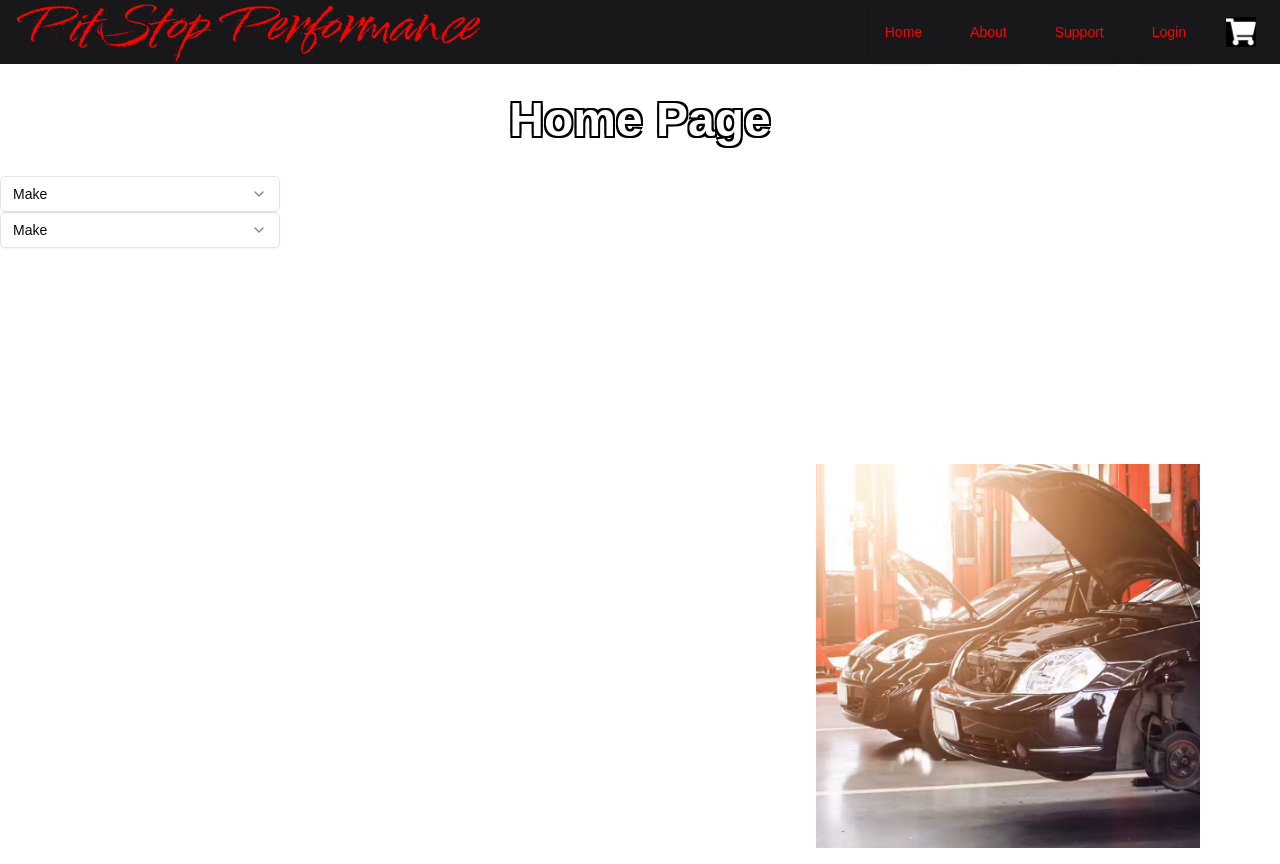
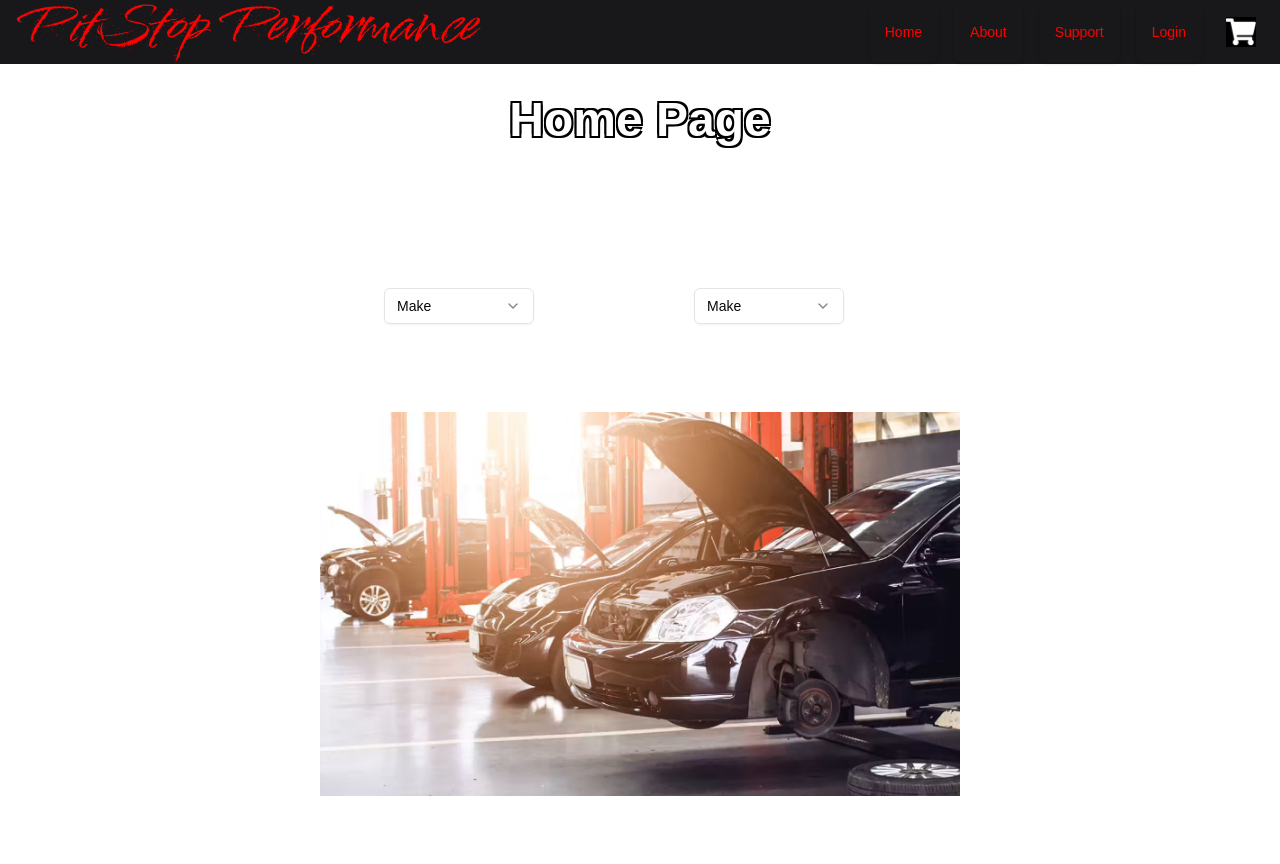
Before and after one commit to dannya101/Car-Parts-E-commerce, a Next.js app in the folder pitstop-performace/: page / in a window 1280 px wide. After the commit the page ends 800 px from the top, so only its background shows below. Built offline with nearby package versions, Linux system fonts and the light colour scheme.

Commit message:
Finished Draft, successfully moved images correctly

```diff
--- a/pitstop-performace/src/app/page.tsx
+++ b/pitstop-performace/src/app/page.tsx
@@ -3,19 +3,17 @@ import { SelectScrollable } from "@/components/selectbutton";
 
 
 export default function Home() {
+  const picConfigs = 'absolute bottom-1 left-1/2 transform -translate-x-1/2 w-1/2 h-96 fade-background animate-fade-in';
   return (
-
-    <div className="relative min-h-screen">
-        <div className="absolute top-1/2 right-20 w-96 h-96 fade-background animate-fade-in"></div>
-        <div className="absolute top-1/2 right-20 w-96 h-96 fade-background animate-fade-in delay-2000"></div>
-        <div className="absolute top-1/2 right-20 w-96 h-96 fade-background animate-fade-in delay-4000"></div>
+    <div className="">
+      <div style={{position : "fixed"}} className={`${picConfigs}`}/>
+      <div style={{position : "fixed"}} className={`${picConfigs} delay-2000`}/>
+      <div style={{position : "fixed"}} className={`${picConfigs} delay-4000`}/>
       <div className="relative z-10 p-8">
         <h1 className="text-white text-5xl text-border font-bold flex justify-center">Home Page</h1>
       </div>
-      <div className="relative top-1/3 z-10">
+      <div className="relative z-10 flex flex-row items-center space-x-40 pt-28 pl-96">
         <SelectScrollable/>
-      </div>
-      <div className="top-1/3">
         <SelectScrollable/>
       </div>
     </div>
--- a/pitstop-performace/src/components/selectbutton.tsx
+++ b/pitstop-performace/src/components/selectbutton.tsx
@@ -13,7 +13,7 @@ import {
 export function SelectScrollable() {
   return (
     <Select>
-      <SelectTrigger className="w-[280px]">
+      <SelectTrigger className="w-[150px]">
         <SelectValue placeholder="Make" />
       </SelectTrigger>
       <SelectContent>
```
